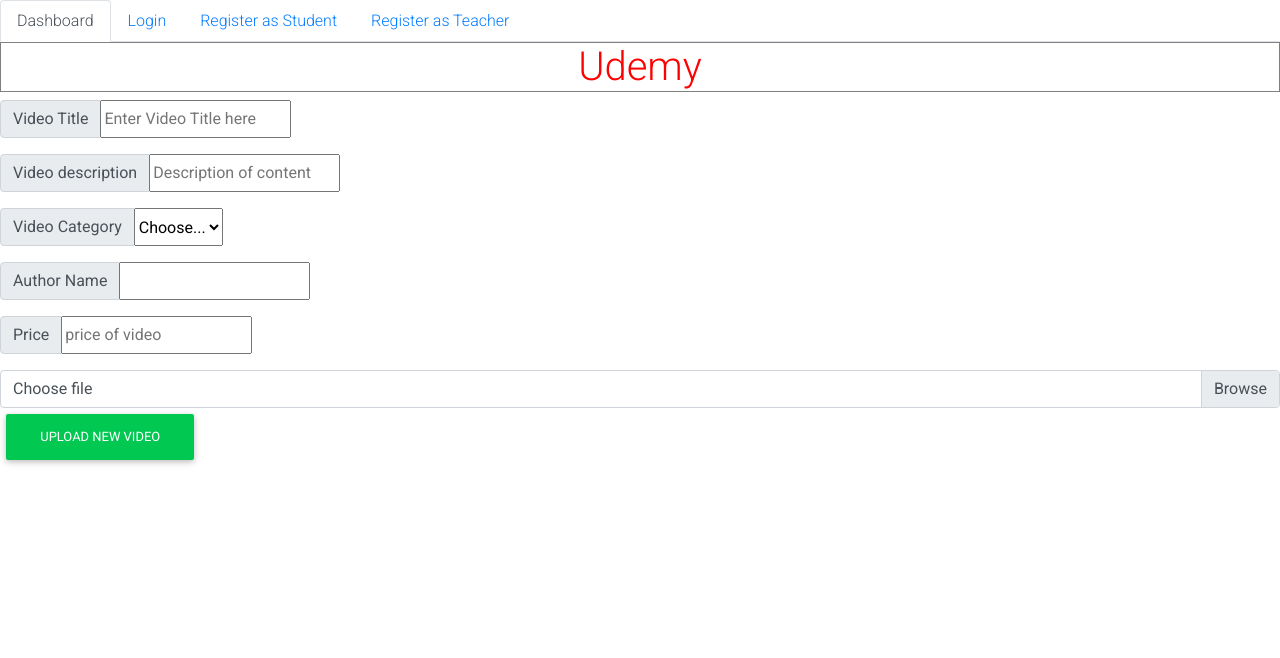
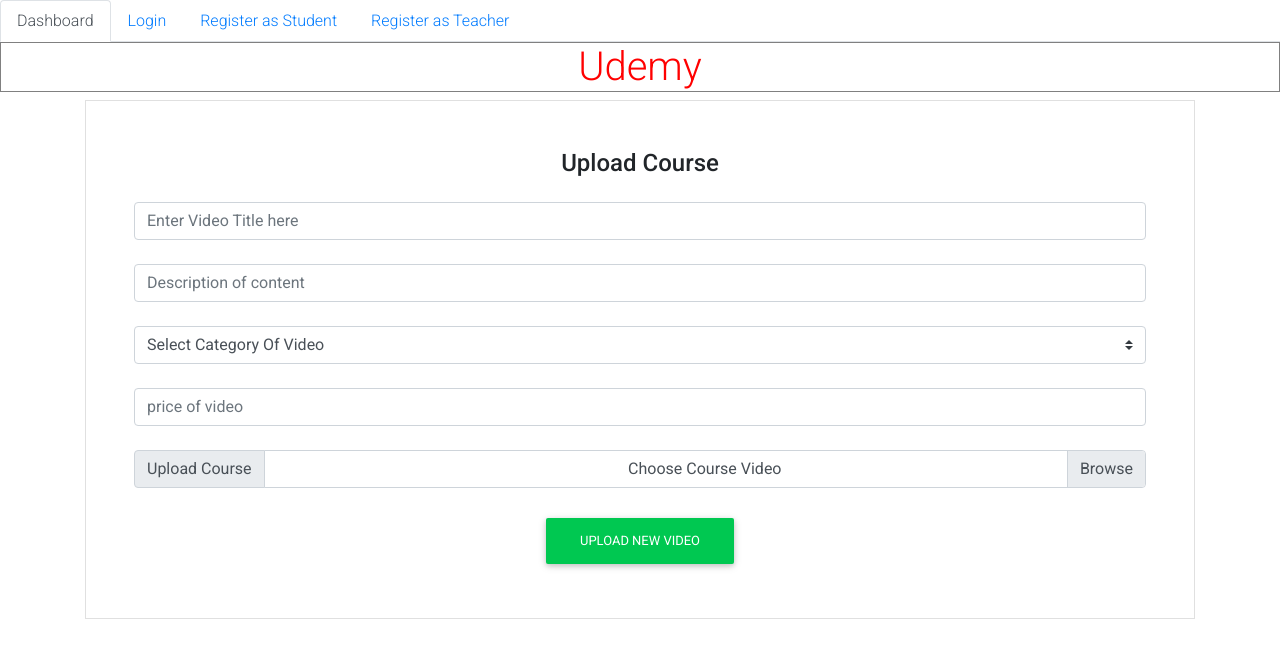
Before and after one commit to himanshugupta0158/Udemy_Copy, a Django app: page /upload/ in a window 1280 px wide. Shown: the top 658 px of the page. Run offline with Django 3.2, Linux system fonts and the light colour scheme; some libraries are stand-ins or nearby versions.

Commit message:
added more functionality and design

```diff
--- a/courses/templates/courses/main.html
+++ b/courses/templates/courses/main.html
@@ -5,7 +5,7 @@
 
     <meta charset="UTF-8">
     <meta name="viewport" content="width=device-width, initial-scale=1.0">
-    <title>Document</title>
+    <title>Udemy</title>
     <link rel="stylesheet" href="https://stackpath.bootstrapcdn.com/bootstrap/4.1.3/css/bootstrap.min.css" integrity="sha384-MCw98/SFnGE8fJT3GXwEOngsV7Zt27NXFoaoApmYm81iuXoPkFOJwJ8ERdknLPMO" crossorigin="anonymous">
     <script src="https://stackpath.bootstrapcdn.com/bootstrap/4.1.3/js/bootstrap.min.js" integrity="sha384-ChfqqxuZUCnJSK3+MXmPNIyE6ZbWh2IMqE241rYiqJxyMiZ6OW/JmZQ5stwEULTy" crossorigin="anonymous"></script>
     <!-- Font Awesome -->
--- a/courses/templates/courses/profile.html
+++ b/courses/templates/courses/profile.html
@@ -7,7 +7,7 @@
 
             <div class="row z-depth-3">
                 <div class="col-sm-4 bg-info rounded-left">
-
+                    <h2 class="font-weight-bold mt-4">User Profile</h2>
                     <div class="col-xl-5 col-md-4 mb-3 text-center">
 
                         <img src="{{person.profile_pic.url}}" class="img-fluid z-depth-1 rounded-circle" alt="My_profile_picture">
--- a/courses/templates/courses/show_video.html
+++ b/courses/templates/courses/show_video.html
@@ -2,6 +2,7 @@
 
 
 {% block main_content %}
+<div class="container">
 
 <h2>{{video.title}}</h2> <br>
 <div class="embed-responsive embed-responsive-21by9">
@@ -10,10 +11,11 @@
     <source src="{{video.video.url}}" type="video/mp4">
 </video>
 </div> <br>
+
 Description : {{video.description}} <br>
 Author : {{video.Teacher_name}} <br>
 Created on : {{video.created_on}}
 <br><br><br>
 <a href="{% url 'dashboard' %}">Go to dashboard</a>
-
+</div>
 {% endblock main_content %}
--- a/courses/templates/courses/upload.html
+++ b/courses/templates/courses/upload.html
@@ -1,61 +1,49 @@
 {% extends "courses/main.html" %} {% block main_content %}
-<form method="POST" enctype="multipart/form-data">
+<div class="container">
+<!-- Default form contact -->
 
+
+<form class="text-center border border-light p-5" method="POST" enctype="multipart/form-data">
 {% csrf_token %}
+    <p class="h4 mb-4">Upload Course</p>
 
- <div class="input-group mb-3">
-    <div class="input-group-prepend">
- <span class="input-group-text">Video Title</span>
-    </div>
-    <input type="text" name="title" placeholder="Enter Video Title here">
-  </div>
+    <!-- Name -->
+    <input hidden type="text" id="defaultContactFormName" class="form-control mb-4" name="author" value="{{user.username}}">
 
-  <div class="input-group mb-3">
-    <div class="input-group-prepend">
- <span class="input-group-text">Video description</span>
-    </div>
-    <input type="text" name="description"  placeholder="Description of content">
-  </div>
+    <input type="text" id="defaultContactFormName" class="form-control mb-4" name="title" placeholder="Enter Video Title here">
 
-  <div class="input-group mb-3">
-    <div class="input-group-prepend">
- <span class="input-group-text">Video Category</span>
-    </div>
-    {% comment %} <input type="text" name="category" placeholder="Category of content"> {% endcomment %}
-    <select name="category" >
-        <option selected>Choose...</option>
+    <!-- Email -->
+    <input type="text" id="defaultContactFormEmail" class="form-control mb-4" name="description"  placeholder="Description of content">
+
+    <!-- Subject -->
+
+  <select name="category" class="browser-default custom-select mb-4">
+        <option selected>Select Category Of Video</option>
         <option>Python</option>
         <option>Java</option>
         <option>Kotlin</option>
         <option>Other</option>
       </select>
-  </div>
 
-  <div class="input-group mb-3">
-    <div class="input-group-prepend">
- <span class="input-group-text">Author Name</span>
-    </div>
-    <input type="text" name="author" value="{{user.username}}">
-  </div>
+    <input type="number" id="defaultContactFormEmail" class="form-control mb-4" name="price" placeholder="price of video">
 
 
-  <div class="input-group mb-3">
-    <div class="input-group-prepend">
- <span class="input-group-text">Price</span>
-    </div>
-    <input type="number" name="price" placeholder="price of video">
+  <div class="input-group">
+  <div class="input-group-prepend">
+    <span class="input-group-text" id="inputGroupFileAddon01">Upload Course</span>
   </div>
+  <div class="custom-file">
+    <input type="file" name="video" accept="/video/*" class="custom-file-input" id="inputGroupFile01" aria-describedby="inputGroupFileAddon01" >
+    <label class="custom-file-label" for="inputGroupFile01" style="text-align:center;">Choose Course Video</label>
+  </div>
+</div>
 
-<div class="custom-file">
-    <input type="file" name="video" accept="/video/*" class="custom-file-input" id="customFile" > <br>
-    <label class="custom-file-label" for="customFile">Choose file</label>
-  </div>
-
-
+<br>
+    <!-- Upload button -->
     <button type="submit" class="btn btn-success"> Upload New Video </button>
 
 </form>
+<!-- Default form contact -->
 
-</script>
-
+</div>
 {% endblock %}
```
Also changed, not shown: courses/templates/users/student_profile.html (+55 -1 lines), courses/templates/users/teacher_profile.html (+63 -1 lines).
